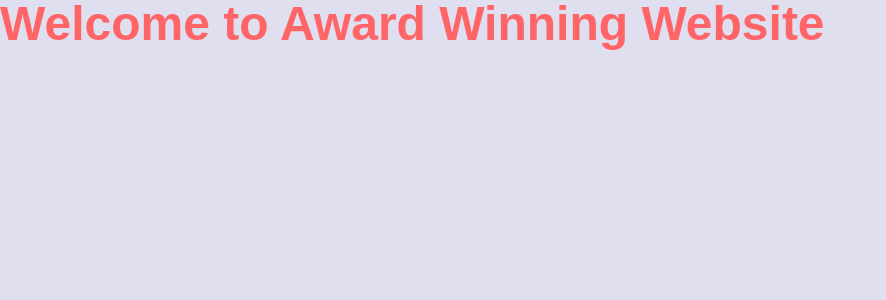
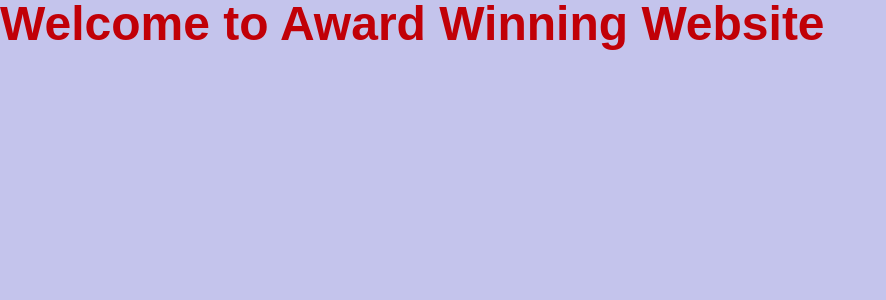
Before and after one commit to Profulent/cautious-memory, a React (Vite) app: page / in a window 1280 px wide. Shown: the top 300 px of the page, without its empty margins (0-886 px from the left). Built offline with nearby package versions, Linux system fonts and the light colour scheme.

Commit message:
new tailwind version property

```diff
--- a/src/App.jsx
+++ b/src/App.jsx
@@ -3,7 +3,7 @@
 function App() {
   return (
     <main>
-      <h1 className="text-5xl text-red-400 font-bold font-robert-regular">Welcome to Award Winning Website</h1>
+      <h1 className="text-5xl text-red-700 font-bold font-circular-web">Welcome to Award Winning Website</h1>
     </main>
   )
 }
--- a/src/index.css
+++ b/src/index.css
@@ -1,14 +1,5 @@
 @import "tailwindcss";
 
-
-body {
-  font-family: 'General Sans', sans-serif;
-  width: 100dvw;
-  background-color: #dfdff0;
-  overflow-x: hidden;
-}
-
-@layer base {
 @font-face {
   font-family: 'circular-web';
   src: url('/fonts/circularweb-book.woff2') format('woff2');
@@ -28,4 +19,18 @@
   font-family: 'robert-regular';
   src: url('/fonts/robert-regular.woff2') format('woff2');
 }
+
+body {
+  font-family: 'robert-medium', sans-serif;
+  width: 100dvw;
+  background-color: #dfdff0;
+  overflow-x: hidden;
 }
+
+
+body {
+  font-family: 'General Sans', sans-serif;
+  width: 100dvw;
+  background-color: #c4c4ec;
+  overflow-x: hidden;
+}
```
Lines whose indentation alone changed are shown as unchanged.
